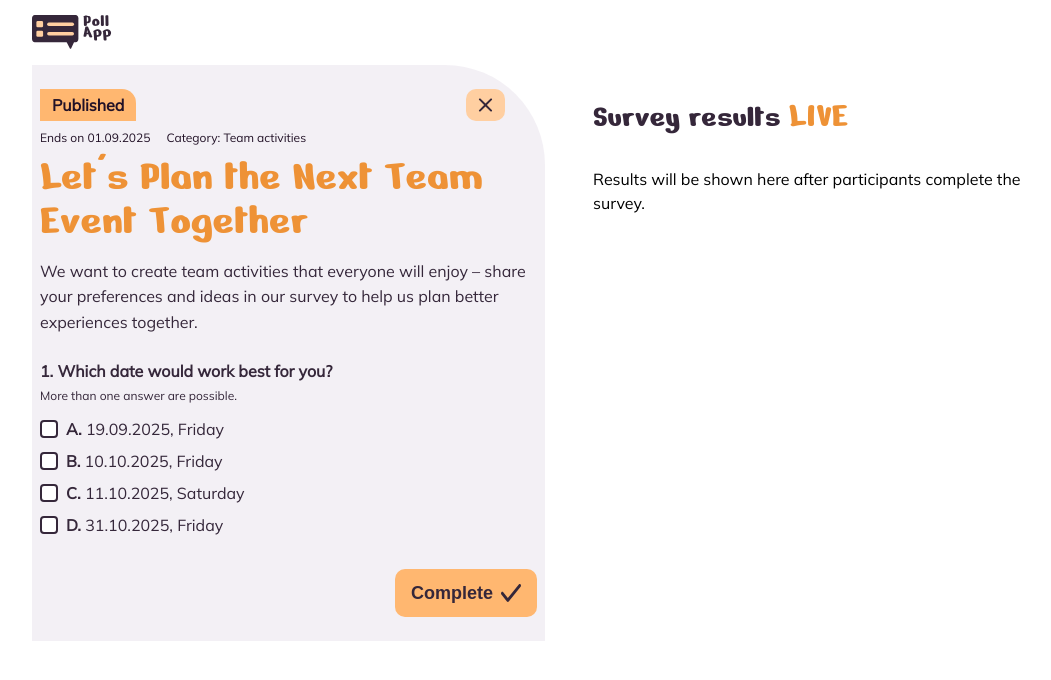
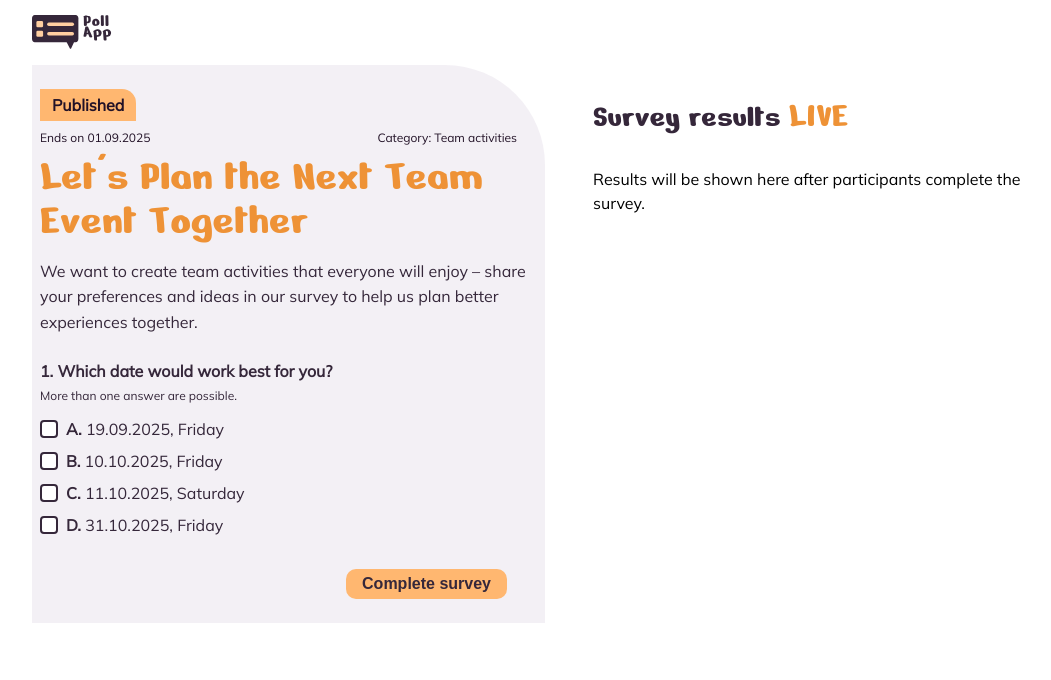
Before and after one commit to AndreasKissner/PoloApp, an Angular app: page /survey/1 in a window 1280 px wide. Shown: the top 680 px of the page, without its empty margins (79-1130 px from the left). Built offline with nearby package versions, Linux system fonts and the light colour scheme; no server answers; a web font is replaced by a local one.

Commit message:
feat: survey-form desktop layout - hide X btn, reposition category, complete survey button

```diff
--- a/src/app/features/survey-detail/survey-form/survey-form.html
+++ b/src/app/features/survey-detail/survey-form/survey-form.html
@@ -64,7 +64,9 @@
     </div>
 
     <div class="survey-form__action">
-        <app-ui-button variant="complete" label="Complete" icon="assets/images/checkmark.svg" />
+        <app-ui-button class="survey-form__btn--mobile" variant="complete" label="Complete"
+            icon="assets/images/checkmark.svg" />
+        <app-ui-button class="survey-form__btn--laptop" variant="complete" label="Complete survey" />
     </div>
 
 </section>
--- a/src/app/features/survey-detail/survey-form/survey-form.scss
+++ b/src/app/features/survey-detail/survey-form/survey-form.scss
@@ -5,7 +5,7 @@
 }
 
 .survey-form {
-  background-color:$color-bg-survey-form;
+  background-color: $color-bg-survey-form;
   border-radius: 0 100px 0 0;
   padding: 24px 8px;
 
@@ -16,23 +16,33 @@
 
   &__badge {
     @include font($font-base, 16px, 600, $color-result-live);
-    background-color:$color-bg-puplished-titel;
+    background-color: $color-bg-puplished-titel;
     border-radius: 0 14px 0 0;
     padding: 4px 12px;
   }
 
   &__close {
     display: flex;
+
     img {
       width: 39px;
       height: 32px;
       margin-right: 32px;
+    }
+
+    @include laptop {
+      display: none;
     }
   }
 
   &__meta {
     @include flex(row, center, flex-start, 16px);
     margin-bottom: 8px;
+
+    @include laptop {
+      justify-content: space-between;
+      margin-right: 20px;
+    }
   }
 
   &__date,
@@ -60,6 +70,20 @@
  &__action {
   display: flex;
   justify-content: flex-end;
+}
+
+.survey-form__btn--mobile {
+  @include laptop {
+    display: none;
+  }
+}
+
+.survey-form__btn--laptop {
+  display: none;
+
+  @include laptop {
+    display: flex;
+  }
 }
 }
 
@@ -96,7 +120,7 @@
     background-color: $color-white;
   }
 
-&__input:checked + .answer__custom {
+  &__input:checked+.answer__custom {
     background-image: url('/assets/images/check-box/check-3.svg');
     background-size: cover;
     border: none;
@@ -106,7 +130,7 @@
     @include font($font-base, 16px, 400, $color-primary);
   }
 
-  &__letter{
+  &__letter {
     @include font($font-base, 16px, 700, $color-primary);
   }
 }
--- a/src/app/shared/ui-button/ui-button.scss
+++ b/src/app/shared/ui-button/ui-button.scss
@@ -59,6 +59,13 @@
     padding: 12px 16px;
     @include font($font-alt, 18px, 700, $font-title);
 
+    @include laptop {
+      font-size: 16px;
+      height: 30px;
+      width: auto;
+      margin-right: 30px;
+      ;
+
       .btn__icon {
         width: 24px;
         height: 24px;
@@ -91,3 +98,4 @@
       @include font($font-alt, 18px, 700, $color-text-two);
     }
   }
+}
```
Lines whose indentation alone changed are shown as unchanged.
